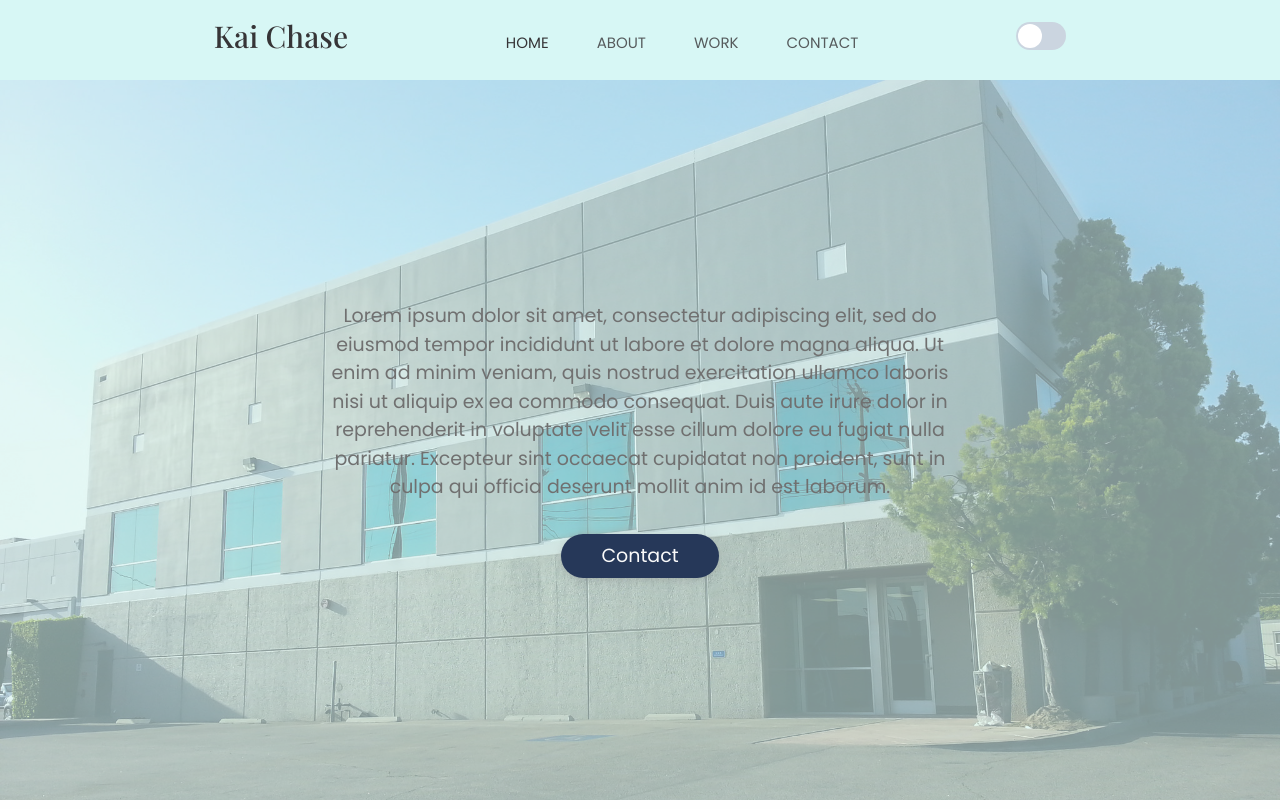
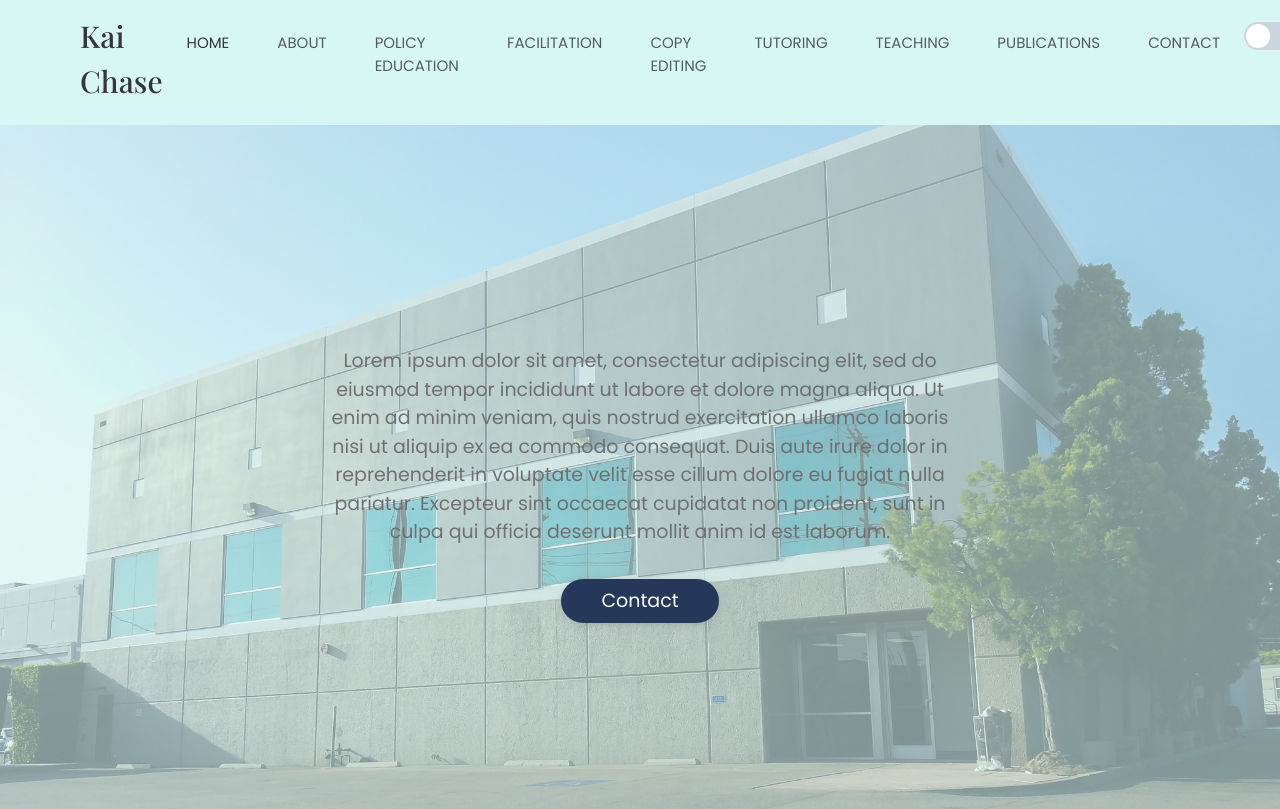
Before and after one commit to Kai-Chase/personal-website, a Next.js app: page / in a window 1280 px wide. Shown: the top 809 px of the page. Built offline with nearby package versions, Linux system fonts and the light colour scheme.

Commit message:
Update navigation bar

```diff
--- a/Components/Navlinks.js
+++ b/Components/Navlinks.js
@@ -20,11 +20,27 @@ const Navlinks = () => {
             </div>
             <div className={styles.navlinks}>
                 <Link
-                    href='/#about'
+                    href='/about'
                     style={{ opacity: activeLink === '/#about' ? '100%' : '80%' }}>About</Link>
             </div>
             <div className={styles.navlinks}>
-                <Link href='/work' style={{ opacity: activeLink === '/work' ? '100%' : '80%' }}>Work</Link>
+                <Link href='/poli-ed' style={{ opacity: activeLink === '/work' ? '100%' : '80%' }}>Policy Education</Link>
+            </div>
+            <div className={styles.navlinks}>
+                <Link href='/facilitation' style={{ opacity: activeLink === '/work' ? '100%' : '80%' }}>Facilitation</Link>
+            </div>
+            <div className={styles.navlinks}>
+                <Link href='/copyediting' style={{ opacity: activeLink === '/work' ? '100%' : '80%' }}>Copy Editing</Link>
+            </div>
+            <div className={styles.navlinks}>
+                <Link href='/teaching' style={{ opacity: activeLink === '/work' ? '100%' : '80%' }}>Tutoring</Link>
+            </div>
+
+            <div className={styles.navlinks}>
+                <Link href='/teaching' style={{ opacity: activeLink === '/work' ? '100%' : '80%' }}>Teaching</Link>
+            </div>
+            <div className={styles.navlinks}>
+                <Link href='/publications' style={{ opacity: activeLink === '/work' ? '100%' : '80%' }}>Publications</Link>
             </div>
             <div className={styles.navlinks}>
                 <Link
```
